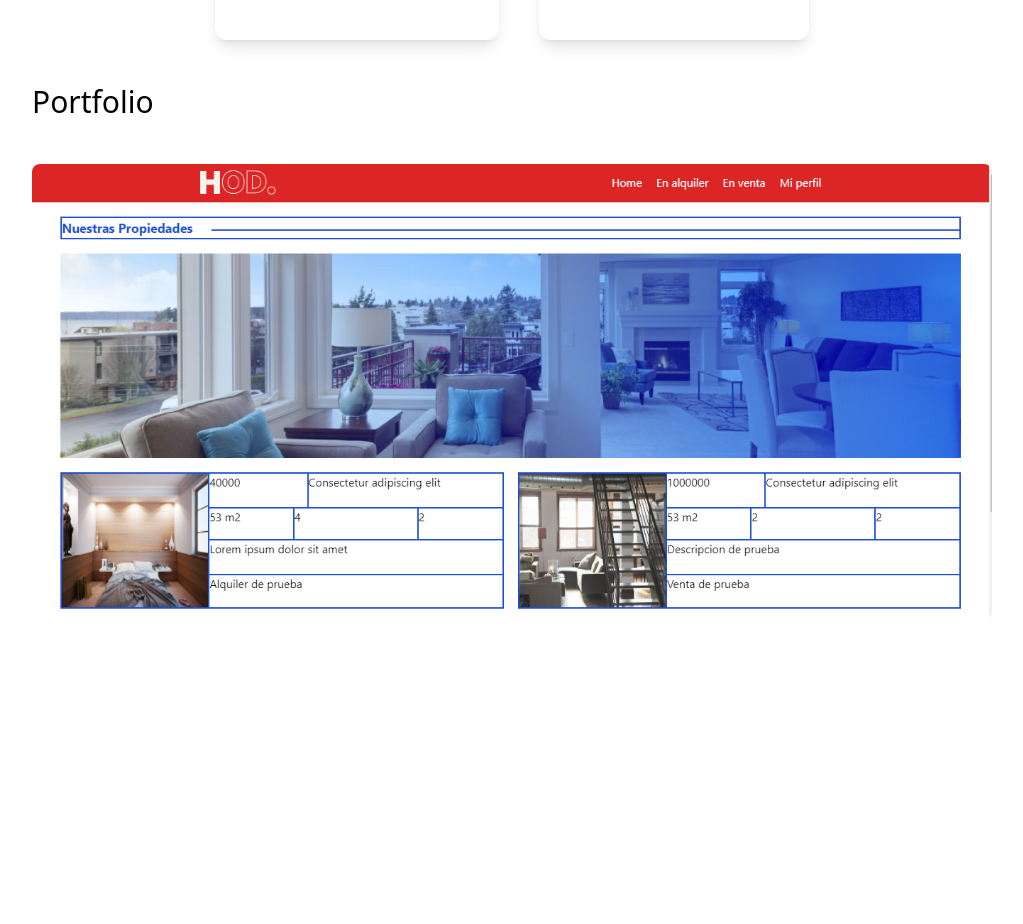
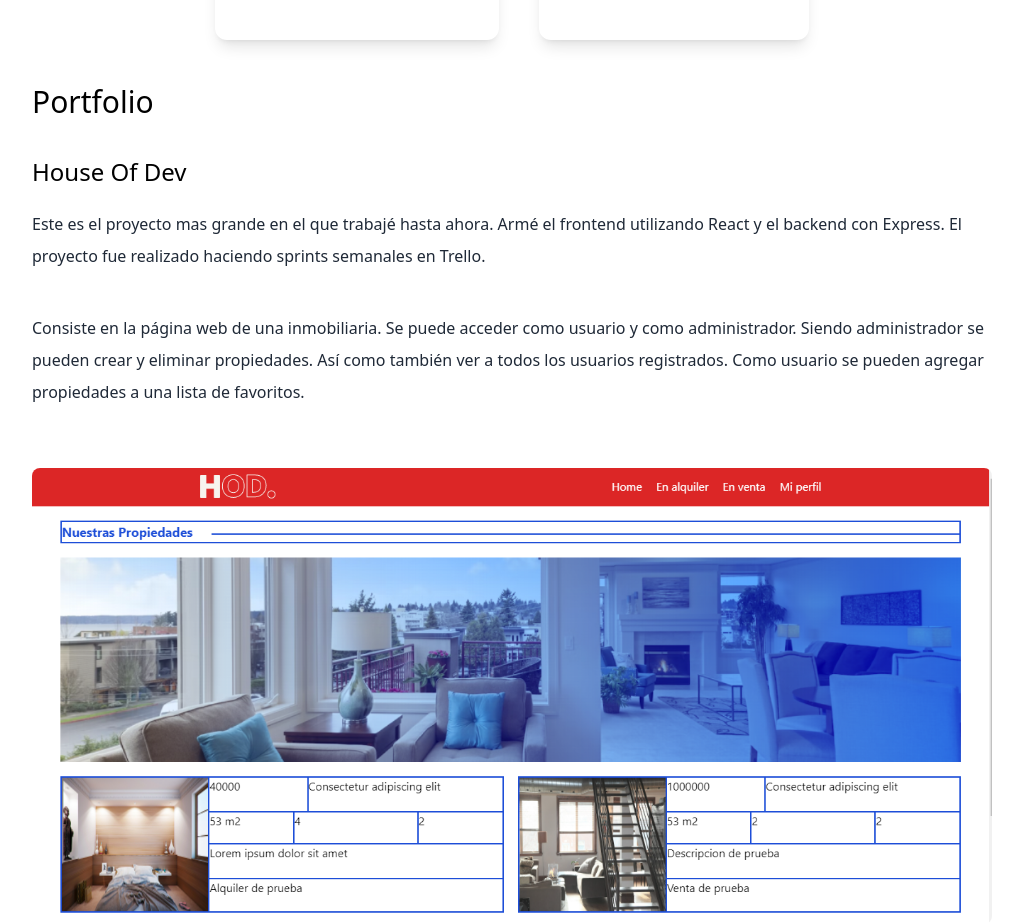
Before and after one commit to ryumartinez/porfolio, a Next.js app: page / in a window 1280 px wide. Shown: the part 1704-2628 px from the top of the page, without its empty margins (128-1151 px from the left). Before the commit the page ends 2364 px from the top, so only its background shows below. Built offline with nearby package versions, Linux system fonts and the light colour scheme.

Commit message:
Update index.tsx

```diff
--- a/src/pages/index.tsx
+++ b/src/pages/index.tsx
@@ -31,7 +31,7 @@ const Home: NextPage = () => {
               <li>
                 <a
                   className="ml-8 rounded-md bg-gradient-to-r from-cyan-500 to-teal-500 px-4 py-2 text-white "
-                  href="https://drive.google.com/uc?export=download&id=1C3MaTaBczf4hQLWuxsBzf-i7H9AFv6dd"
+                  href="https://drive.google.com/uc?export=download&id=1mH7jfDhqBoROLDcDoPzfuA9rPevgLN2R"
                 >
                   Descargar CV
                 </a>
@@ -131,7 +131,15 @@ const Home: NextPage = () => {
         </section>
         <section>
           <h3 className="py-1 text-3xl">Portfolio</h3>
-
+          <h4 className="pt-8 text-2xl">House Of Dev</h4>
+          <p className="text-md py-5 leading-8 text-gray-800">Este es el proyecto mas grande en el que trabajé hasta ahora. Armé el frontend utilizando React
+            y el backend con Express. El proyecto fue realizado haciendo sprints semanales en Trello.
+          </p>
+          <p className="text-md py-5 leading-8 text-gray-800">
+            Consiste en la página web de una inmobiliaria. Se puede acceder como usuario y como administrador.
+            Siendo administrador se pueden crear y eliminar propiedades. Así como también ver a todos los usuarios registrados.
+            Como usuario se pueden agregar propiedades a una lista de favoritos.
+          </p>
           <div className="flex flex-col gap-10 py-10 lg:flex-row lg:flex-wrap">
             <div className="flex-1 basis-1/3 ">
               <a href="https://houseofdev.netlify.app/#/home">
```
